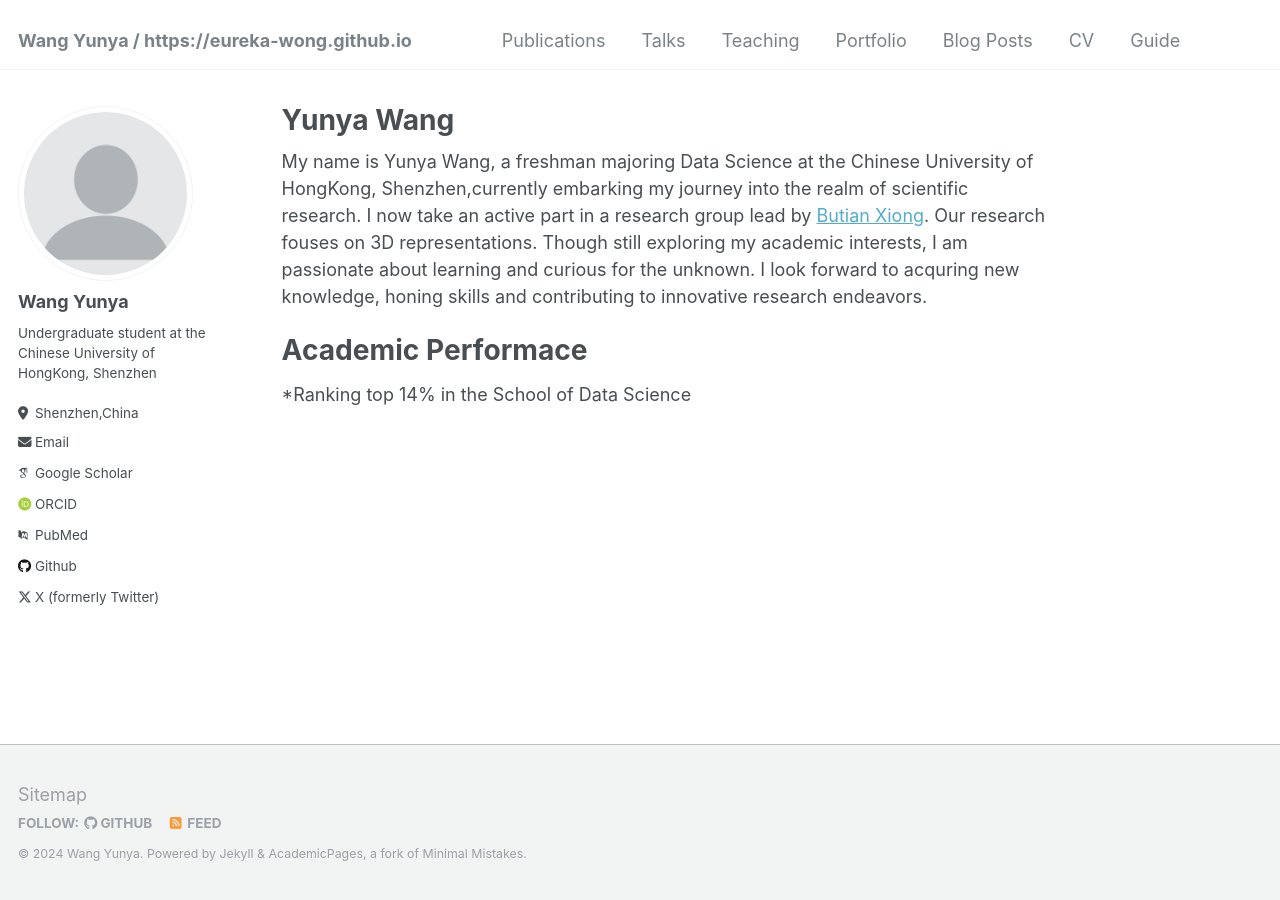
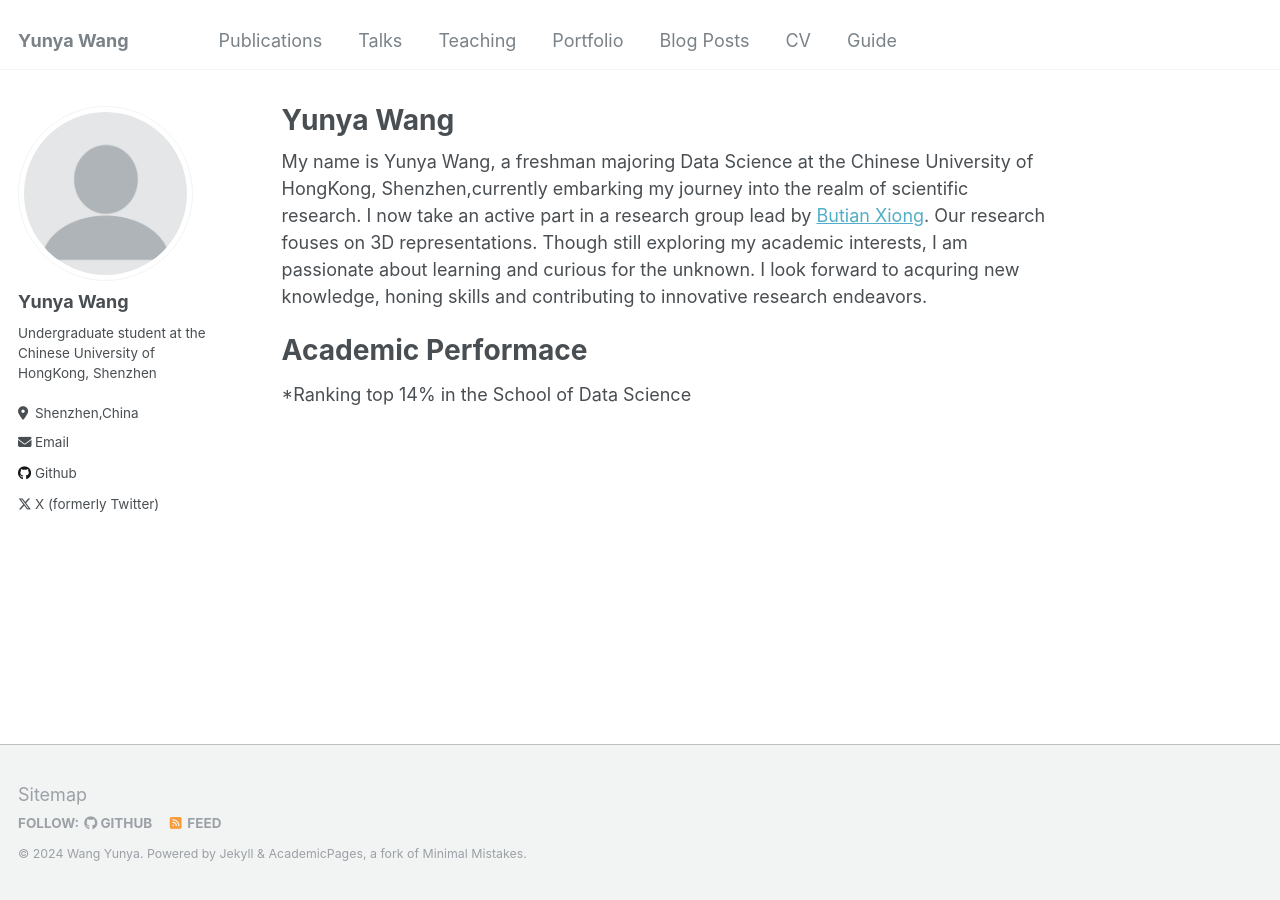
Before and after one commit to Eureka-wong/eureka-wong.github.io, a Jekyll site: the page built from _pages/about.md, in a window 1280 px wide. Built offline with Jekyll 4.4.1, drawn with Linux system fonts in a browser that asks for light colours; some web fonts are replaced; part of the change alters nothing that is shown.

Commit message:
Update _config.yml
update _config
try vanish publication, etc

```diff
--- a/_config.yml
+++ b/_config.yml
@@ -8,7 +8,7 @@
 
 # Basic Site Settings
 locale                   : "en-US"
-title                    : "Wang Yunya / https://eureka-wong.github.io"
+title                    : "Yunya Wang"
 title_separator          : "-"
 name                     : &name "Wang Yunya"
 description              : &description "Undergraduate student at CUHKSZ, the Chinese University of HongKong,Shenzhen"
@@ -22,7 +22,7 @@ repository               : "Eureka-wong/eureka-wong.github.io"
 author:
   # Biographic information
   avatar           : "profile.png"
-  name             : "Wang Yunya"
+  name             : "Yunya Wang"
   pronouns         : # example: "she/her"
   bio              : "Undergraduate student at the Chinese University of HongKong, Shenzhen"
   location         : "Shenzhen,China"
@@ -32,11 +32,11 @@ author:
 
   # Academic websites
   arxiv            : # URL - Update with the correct link to your profile
-  googlescholar    : "https://scholar.google.com/citations?user=PS_CX0AAAAAJ"
+  #googlescholar    : "https://scholar.google.com/citations?user=PS_CX0AAAAAJ"
   impactstory      : # URL
-  orcid            : "http://orcid.org/yourorcidurl"
+  #orcid            : "http://orcid.org/yourorcidurl"
   semantic         : # URL
-  pubmed           : "https://www.ncbi.nlm.nih.gov/pubmed/?term=john+snow"
+  #pubmed           : "https://www.ncbi.nlm.nih.gov/pubmed/?term=john+snow"
   researchgate     : # URL
 
   # Repositories and software development
@@ -201,16 +201,16 @@ kramdown:
 # Collections
 collections:
   teaching:
-    output: true
+    output: False
     permalink: /:collection/:path/
   publications:
-    output: true
+    output: False
     permalink: /:collection/:path/
   portfolio:
-    output: true
+    output: False
     permalink: /:collection/:path/
   talks:
-    output: true
+    output: False
     permalink: /:collection/:path/
 
 
```
